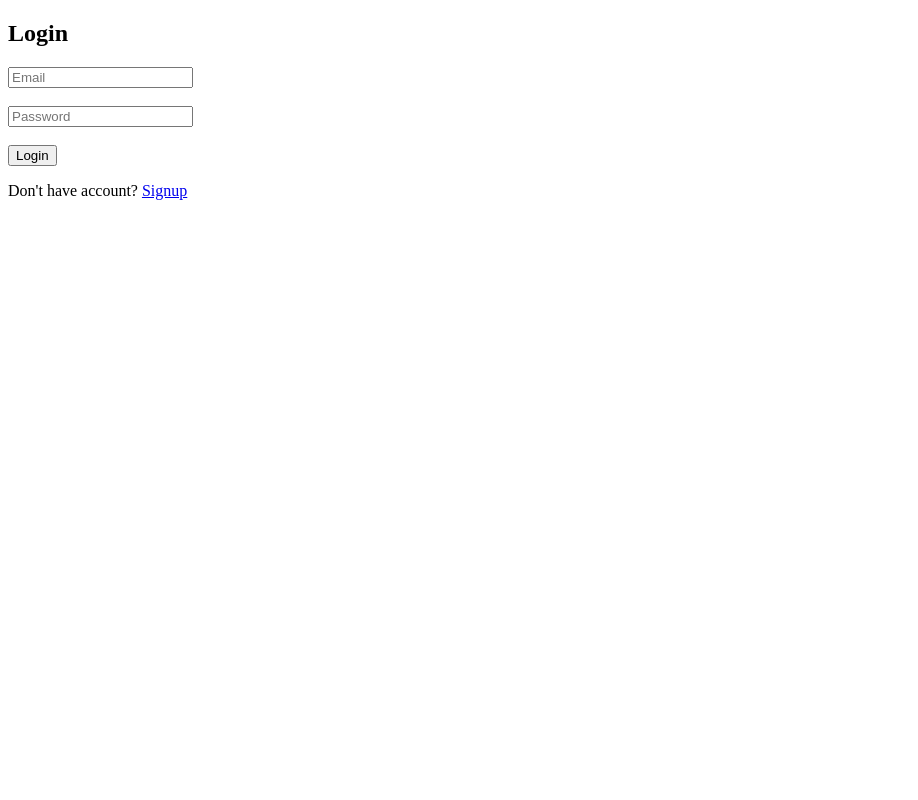
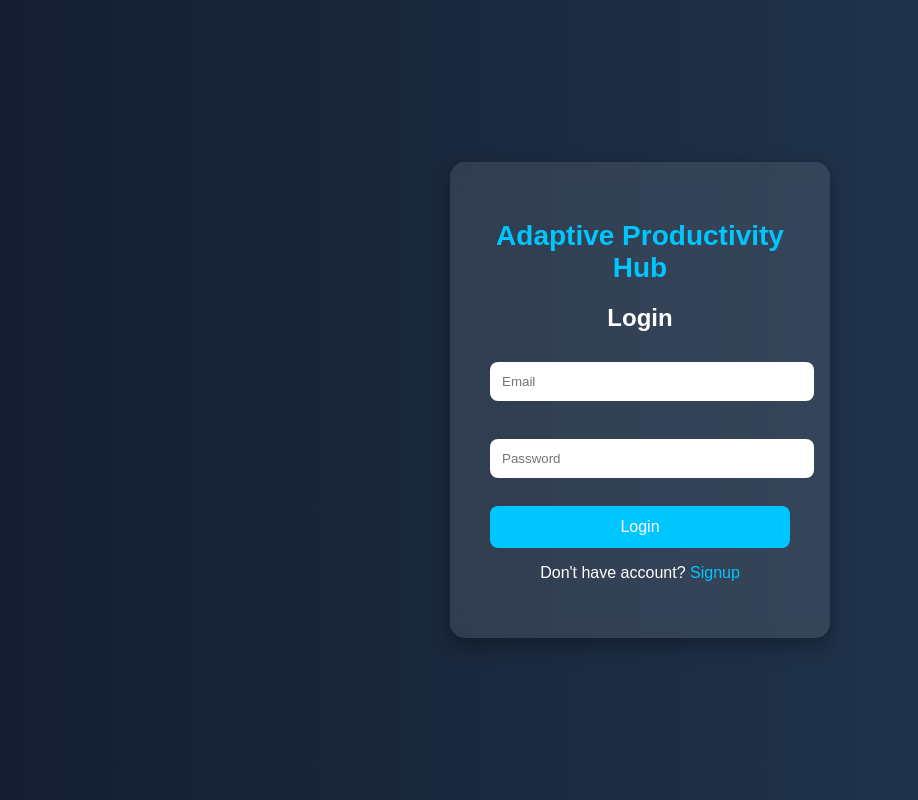
Before and after one commit to SPrekshitha/MSRIT_ThreeStrikes, a plain HTML site: page login.html in a window 1280 px wide. Shown: the whole page, without its empty margins (0-918 px from the left). Drawn offline with Linux system fonts and the light colour scheme.

Commit message:
Added auth styling and user-specific task storage

```diff
--- /dev/null
+++ b/auth.css
@@ -0,0 +1,59 @@
+body {
+    font-family: Arial, sans-serif;
+    background: linear-gradient(to right, #141e30, #243b55);
+    display: flex;
+    justify-content: center;
+    align-items: center;
+    height: 100vh;
+    margin: 0;
+    color: white;
+}
+
+.container {
+    background: rgba(255, 255, 255, 0.1);
+    padding: 40px;
+    border-radius: 15px;
+    backdrop-filter: blur(10px);
+    width: 300px;
+    text-align: center;
+    box-shadow: 0 8px 20px rgba(0,0,0,0.3);
+}
+
+h2 {
+    margin-bottom: 20px;
+}
+
+input {
+    width: 100%;
+    padding: 12px;
+    margin: 10px 0;
+    border: none;
+    border-radius: 8px;
+    outline: none;
+}
+
+button {
+    width: 100%;
+    padding: 12px;
+    border: none;
+    border-radius: 8px;
+    background: #00c6ff;
+    color: white;
+    font-size: 16px;
+    cursor: pointer;
+    transition: 0.3s;
+}
+
+button:hover {
+    background: #0072ff;
+}
+
+a {
+    color: #00c6ff;
+    text-decoration: none;
+}
+.project-title {
+    font-size: 28px;
+    margin-bottom: 10px;
+    color: #00c6ff;
+}
--- a/login.html
+++ b/login.html
@@ -2,18 +2,17 @@
 <html>
 <head>
     <title>Login</title>
+    <link rel="stylesheet" href="auth.css">
 </head>
 <body>
-
+<div class="container">
+<h1 class="project-title">Adaptive Productivity Hub</h1>
 <h2>Login</h2>
-
 <input type="email" id="email" placeholder="Email"><br><br>
 <input type="password" id="password" placeholder="Password"><br><br>
-
 <button onclick="login()">Login</button>
-
 <p>Don't have account? <a href="signup.html">Signup</a></p>
-
+</div>
 <script>
 async function login() {
     const email = document.getElementById('email').value;
@@ -26,16 +25,16 @@ async function login() {
     });
 
     const data = await res.json();
-
 if (data.message === 'Login successful') {
     alert("Login successful");
     localStorage.setItem("loggedIn", "true");
+    // 👤 Save logged-in user email
+    localStorage.setItem("currentUser", email);
     window.location.href = "index.html";
 } else {
     alert(data.message);
 }
 }
 </script>
-
 </body>
 </html>
```
Also changed, not shown: script.js (+41 -2 lines), signup.html (+4 -5 lines). Lines whose indentation alone changed are shown as unchanged.
